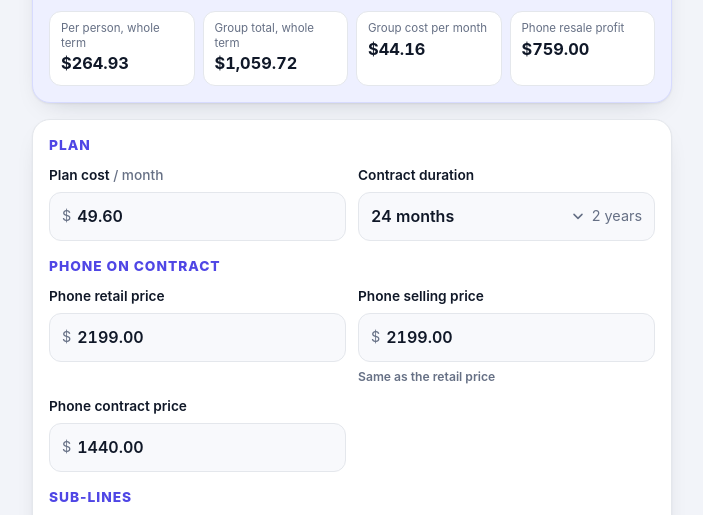
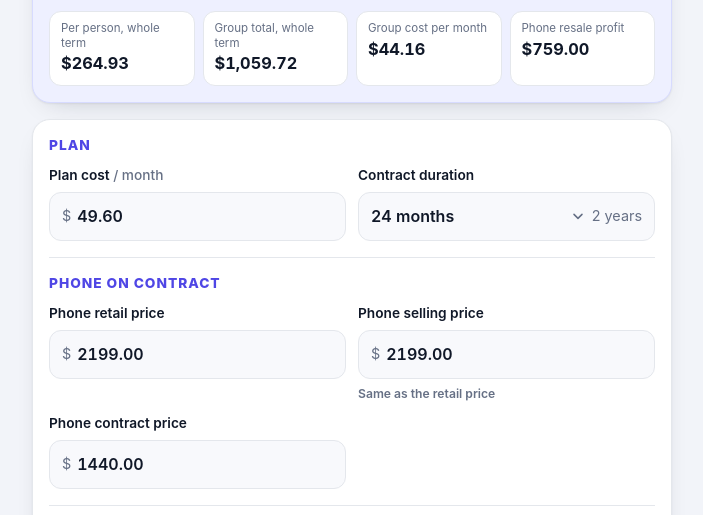
Before and after one commit to MidnightFlux/mobile-plan-calculator, a plain HTML site: page index.html in a window 1280 px wide. Shown: the part 266-781 px from the top of the page, without its empty margins (288-991 px from the left). Drawn offline with Linux system fonts and the light colour scheme.

Commit message:
seperation line

```diff
--- a/index.html
+++ b/index.html
@@ -266,7 +266,11 @@
 
   /* ---------- form ---------- */
 
-  .group + .group { margin-top: 16px; }
+  .group + .group {
+    margin-top: 16px;
+    padding-top: 16px;
+    border-top: 1px solid var(--line);
+  }
 
   .group-title {
     margin: 0 0 10px;
```
